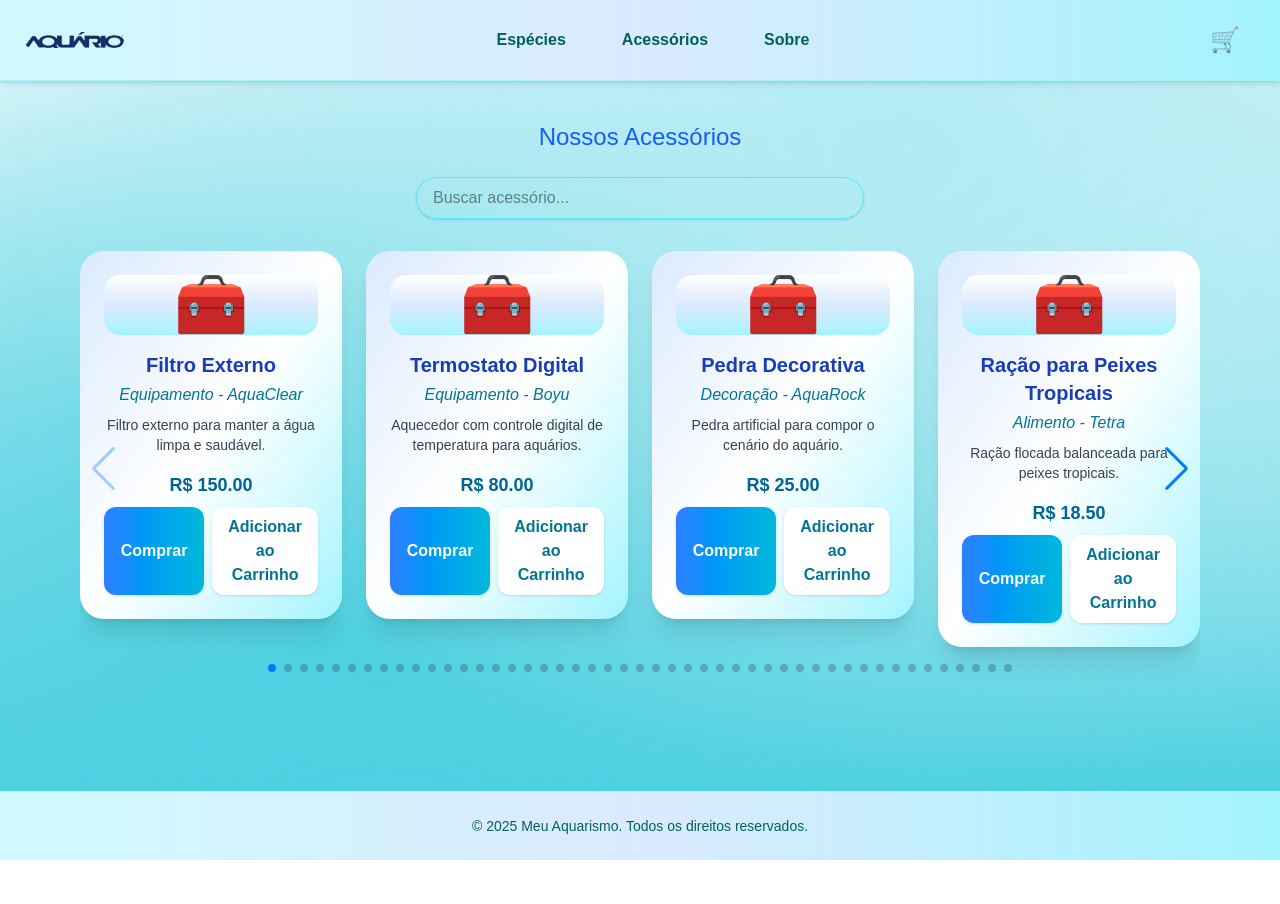
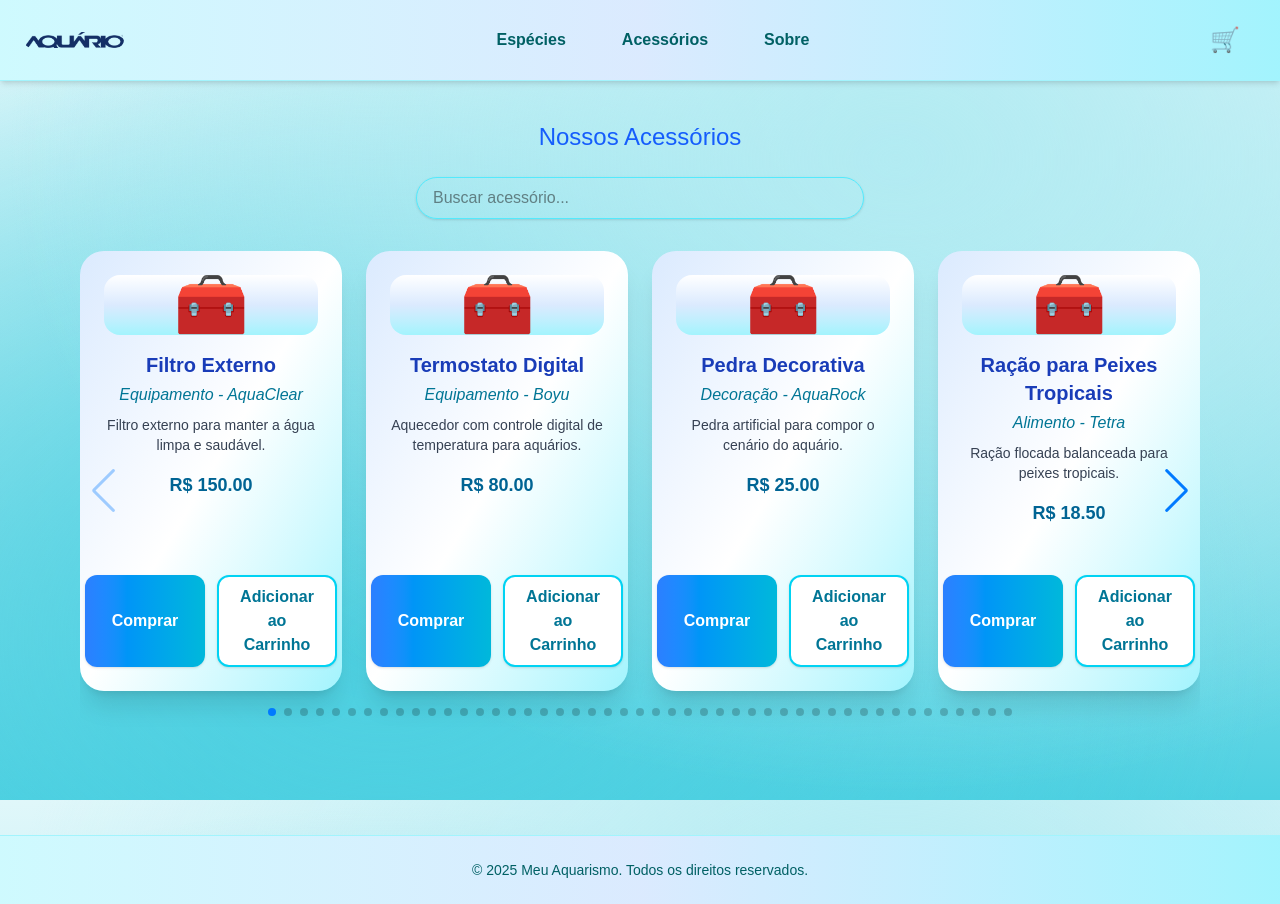
Before and after one commit to Pedro-Roger/aquarismo--tic, a Next.js app: page /acessorios in a window 1280 px wide. Before the commit the page ends 860 px from the top, so only its background shows below. Built offline with nearby package versions, Linux system fonts and the light colour scheme.

Commit message:
adjust acessories cards

```diff
--- a/src/components/accessoriesComponents/acessoriesCard.tsx
+++ b/src/components/accessoriesComponents/acessoriesCard.tsx
@@ -18,7 +18,7 @@
 
   return (
     <div
-      className="bg-gradient-to-br from-blue-100 via-white to-cyan-200 rounded-3xl shadow-xl overflow-hidden flex flex-col items-center transition-all duration-300 hover:shadow-2xl hover:scale-[1.025] min-h-[340px] p-6"
+      className="bg-gradient-to-br from-blue-100 via-white to-cyan-200 rounded-3xl shadow-xl overflow-hidden flex flex-col items-center transition-all duration-300 hover:shadow-2xl hover:scale-[1.025] min-h-[340px] p-6 w-full max-w-[320px] min-w-[260px] h-[440px]"
       style={{ backdropFilter: "blur(2px)" }}
     >
       <div className="w-full flex justify-center items-center bg-gradient-to-t from-cyan-200 via-blue-100 to-white mb-4 rounded-2xl">
@@ -42,15 +42,15 @@
       <div className="font-bold text-[#006494] text-lg mb-2">
         R$ {item.price.toFixed(2)}
       </div>
-      <div className="flex gap-2 w-full mt-auto">
+      <div className="flex gap-3 mt-auto w-full justify-center">
         <button
-          className="flex-1 bg-gradient-to-r from-blue-500 to-cyan-500 hover:from-blue-600 hover:to-cyan-600 text-white font-bold py-2 px-4 rounded-xl shadow transition duration-150"
+          className="flex-1 min-w-[120px] max-w-[150px] bg-gradient-to-r from-blue-500 to-cyan-500 hover:from-blue-600 hover:to-cyan-600 text-white font-bold py-2 px-4 rounded-xl shadow transition duration-150"
           onClick={() => toast("Funcionalidade de compra em breve!")}
         >
           Comprar
         </button>
         <button
-          className="flex-1 bg-white border-0 text-cyan-700 font-bold py-2 px-4 rounded-xl shadow hover:bg-cyan-50 transition duration-150"
+          className="flex-1 min-w-[120px] max-w-[150px] bg-white border-2 border-cyan-400 text-cyan-700 font-bold py-2 px-4 rounded-xl shadow hover:bg-cyan-50 transition duration-150"
           onClick={() => {
             addToCart({
               id: item.name + "-" + item.idx,
```
